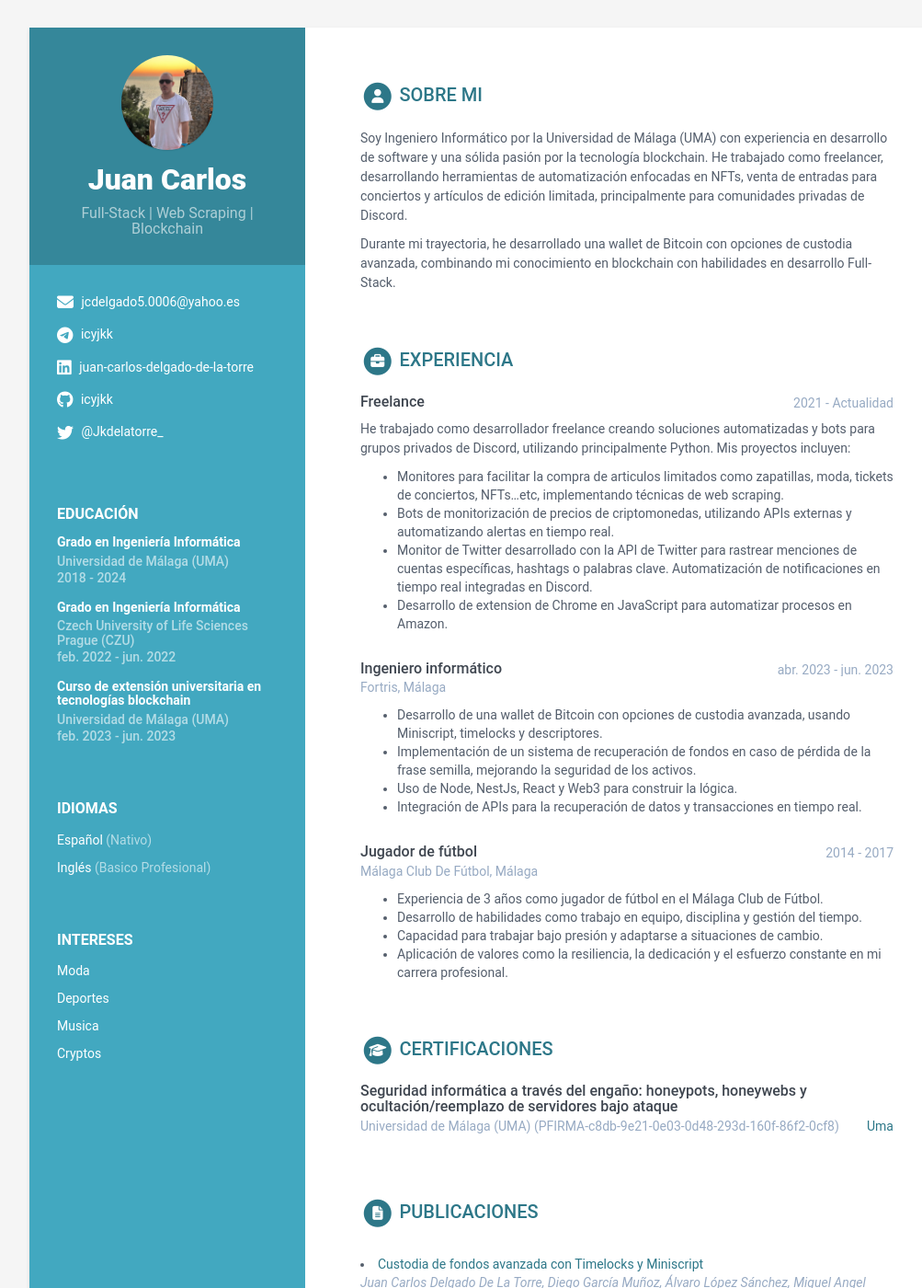
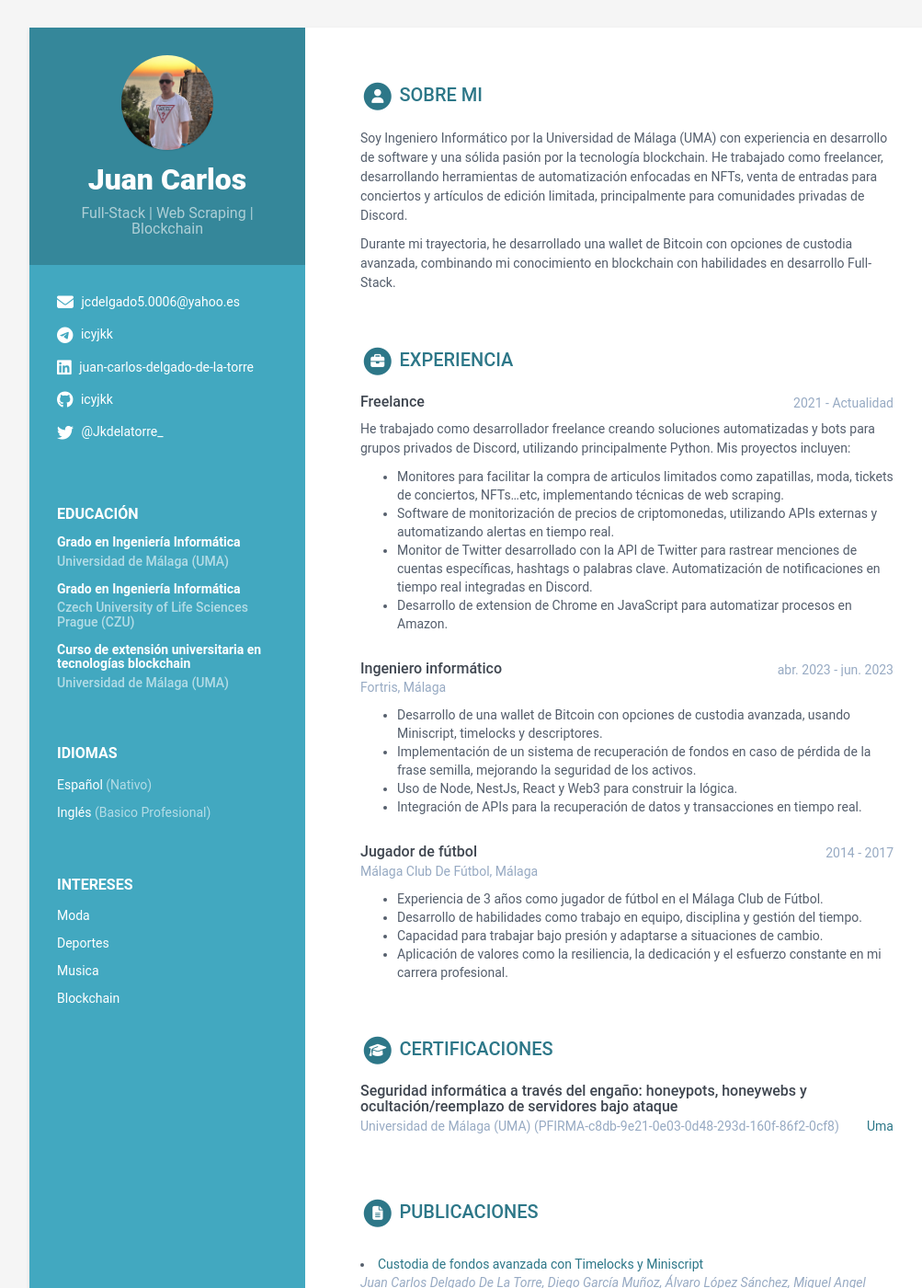
Before and after one commit to icyjkk/online-cv-es, a Jekyll site: the page built from index.html, in a window 1280 px wide and 1400 px high. Shown: the whole window at 92% size, without its empty margins (108-1111 px from the left). Built offline with Jekyll 4.4.1, drawn with Linux system fonts in a browser that asks for light colours.

Commit message:
feat: change some data

```diff
--- a/_data/data.yml
+++ b/_data/data.yml
@@ -54,7 +54,7 @@ sidebar:
         - item: Musica
           link:
 
-        - item: Cryptos
+        - item: Blockchain
           link:
 
 career-profile:
@@ -69,16 +69,16 @@ education:
     info:
       - degree: Grado en Ingeniería Informática
         university: Universidad de Málaga (UMA)
-        time: 2018 - 2024
+        time:
         details: |
       - degree: Grado en Ingeniería Informática
         university: Czech University of Life Sciences Prague (CZU)
-        time: feb. 2022 - jun. 2022
+        time:
         details: |
           Estudiante erasmus durante un trimestre.
       - degree: Curso de extensión universitaria en tecnologías blockchain
         university: Universidad de Málaga (UMA)
-        time: feb. 2023 - jun. 2023
+        time:
         details: |
             - Ecosistema blockchain.
             - Lenguaje de programación Solidity.
@@ -98,7 +98,7 @@ experiences:
         details: |
           He trabajado como desarrollador freelance creando soluciones automatizadas y bots para grupos privados de Discord, utilizando principalmente Python. Mis proyectos incluyen:
             - Monitores para facilitar la compra de articulos limitados como zapatillas, moda, tickets de conciertos, NFTs...etc, implementando técnicas de web scraping.
-            - Bots de monitorización de precios de criptomonedas, utilizando APIs externas y automatizando alertas en tiempo real.
+            - Software de monitorización de precios de criptomonedas, utilizando APIs externas y automatizando alertas en tiempo real.
             - Monitor de Twitter desarrollado con la API de Twitter para rastrear menciones de cuentas específicas, hashtags o palabras clave. Automatización de notificaciones en tiempo real integradas en Discord.
             - Desarrollo de extension de Chrome en JavaScript para automatizar procesos en Amazon.
       - role: Ingeniero informático
```
